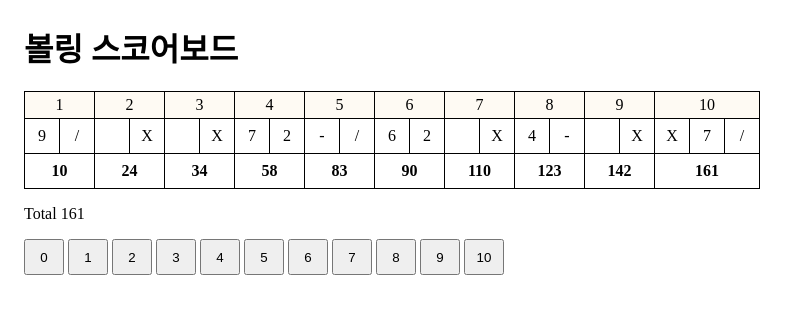
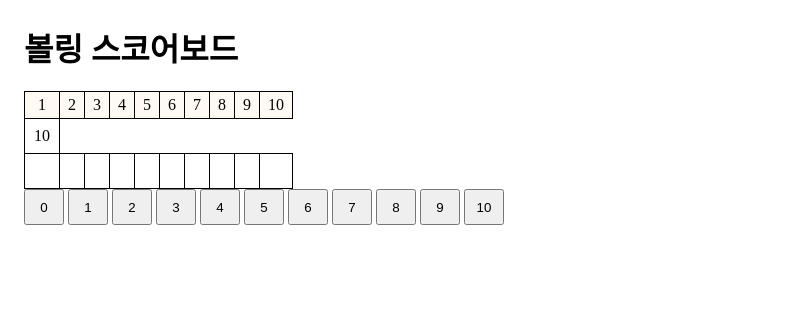
Before and after one commit to JayKim88/bowling-scoreboard, a Vue app: page / in a window 1280 px wide. Both pictures are taken after a click on the button "10". Shown: the top 314 px of the page, without its empty margins (0-799 px from the left). Built offline with nearby package versions, Linux system fonts and the light colour scheme.

Commit message:
feat: 투구 기록 상태와 프레임 분할 추가

```diff
--- a/src/App.vue
+++ b/src/App.vue
@@ -1,18 +1,19 @@
 <script setup lang="ts">
-const frames = [
-  ['9', '/'],
-  ['', 'X'],
-  ['', 'X'],
-  ['7', '2'],
-  ['-', '/'],
-  ['6', '2'],
-  ['', 'X'],
-  ['4', '-'],
-  ['', 'X'],
-  ['X', '7', '/'],
-]
+import { computed, ref } from 'vue'
+import { toFrames } from './domain/frames'
 
-const scores = [10, 24, 34, 58, 83, 90, 110, 123, 142, 161]
+const pinOptions = [0, 1, 2, 3, 4, 5, 6, 7, 8, 9, 10]
+
+const rolls = ref<number[]>([])
+
+const frames = computed(() => toFrames(rolls.value))
+
+// 칸 수 맞추기는 기호 표시와 함께 처리예정
+const cells = computed(() => frames.value.flat())
+
+function addRoll(pins: number) {
+  rolls.value.push(pins)
+}
 </script>
 
 <template>
@@ -27,25 +28,21 @@ const scores = [10, 24, 34, 58, 83, 90, 110, 123, 142, 161]
       </thead>
 
       <tbody>
-        <!-- 마크 -->
+        <!-- 투구 -->
         <tr>
-          <template v-for="(frame, fi) in frames" :key="fi">
-            <td v-for="(mark, mi) in frame" :key="mi" class="mark">{{ mark }}</td>
-          </template>
+          <td v-for="(cell, i) in cells" :key="i" class="mark">{{ cell }}</td>
         </tr>
         <!-- 누적합 -->
         <tr>
-          <td v-for="(score, si) in scores" :key="si" :colspan="si === 9 ? 3 : 2" class="score">
-            {{ score }}
-          </td>
+          <td v-for="n in 10" :key="n" :colspan="n === 10 ? 3 : 2" class="score"></td>
         </tr>
       </tbody>
     </table>
 
-    <p>Total {{ scores[scores.length - 1] }}</p>
-
     <div class="pins">
-      <button v-for="n in 11" :key="n" type="button">{{ n - 1 }}</button>
+      <button v-for="pins in pinOptions" :key="pins" type="button" @click="addRoll(pins)">
+        {{ pins }}
+      </button>
     </div>
   </main>
 </template>
--- /dev/null
+++ b/src/domain/frames.ts
@@ -0,0 +1,23 @@
+// rolls = [3, 3, 10, 5, 5, 9, 0, 4, 6, 7, 0, 3, 7, 9, 1, 7, 3, 10, 10, 6]
+// return => [[3,3],[10],[5,5],[9,0],[4,6],[7,0],[3,7],[9,1],[7,3],[10,10,6]]
+
+export function toFrames(rolls: number[]): number[][] {
+  const result: number[][] = []
+  let index = 0
+
+  // 1~9프레임
+  for (let f = 0; f < 9; f++) {
+    if (rolls[index] === 10) {
+      result.push([10])
+      index += 1
+    } else {
+      result.push(rolls.slice(index, index + 2))
+      index += 2
+    }
+  }
+
+  // 10프레임 - 나머지 롤들 모두 넣어줌
+  result.push(rolls.slice(index))
+
+  return result
+}
```
Also changed, not shown: 1 other file (tests, documents, lock files or other folders).
